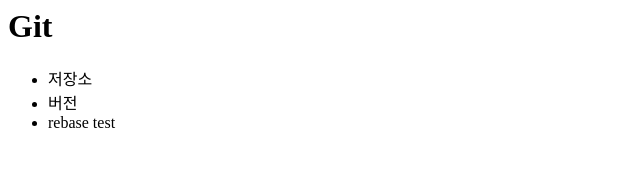
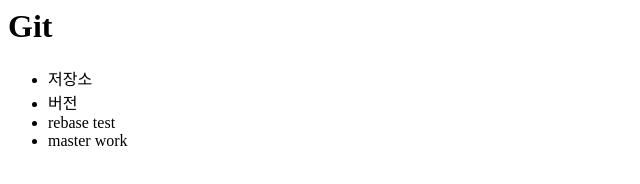
Before and after one commit to DustinHJChoi/opentutorials, a plain HTML site: page index.html in a window 1280 px wide. Shown: the full height of the page, 0-640 px from the left. Drawn offline with Linux system fonts and the light colour scheme.

Commit message:
master work

```diff
--- a/index.html
+++ b/index.html
@@ -12,6 +12,7 @@
 			<li>버전</li>
 <!-- 			added checkout master -->
 			<li>rebase test</li>
+			<li>master work</li>
 		</ul>
 
 	</body>
```
